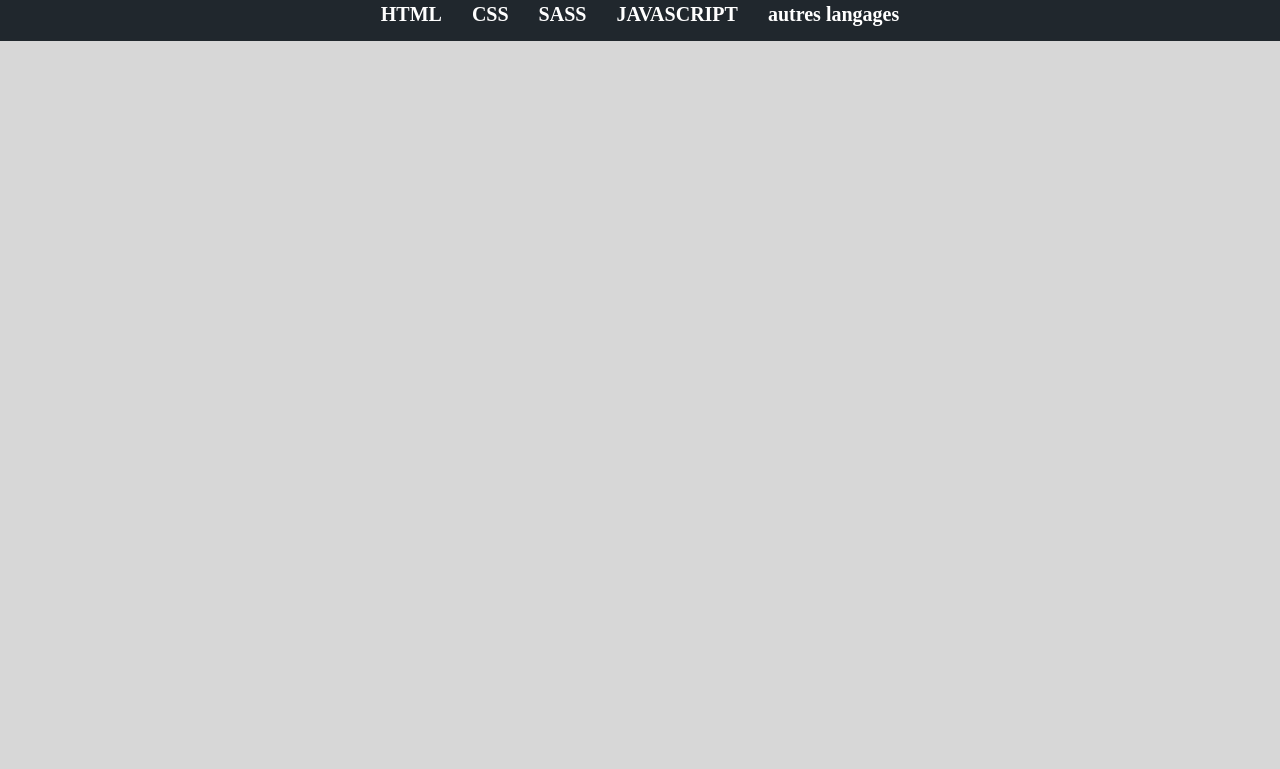
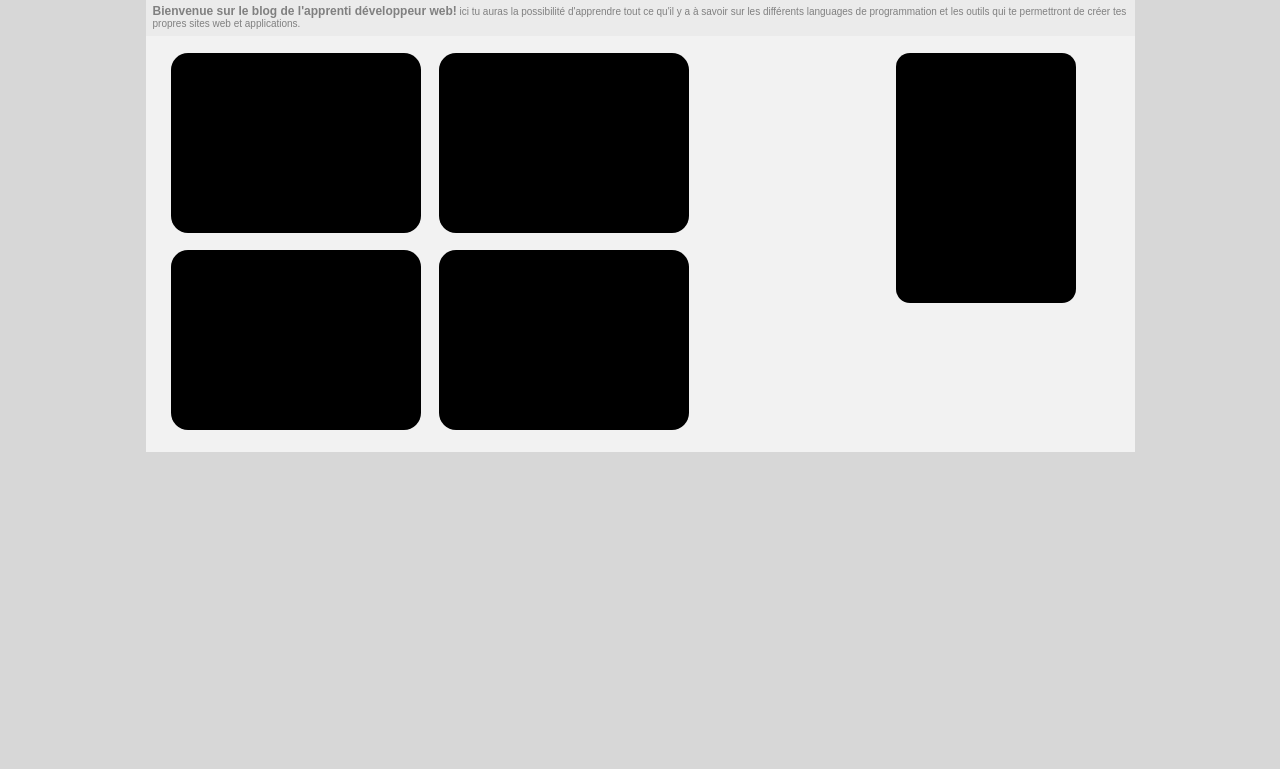
Before and after one commit to spykill67/blog, a plain HTML site: page index.html in a window 1280 px wide. Shown: the part 104-873 px from the top of the page. Drawn offline with Linux system fonts and the light colour scheme.

Commit message:
production partiel de la section last articles

```diff
--- /dev/null
+++ b/fichier_sass/body_part/_aside.scss
@@ -0,0 +1,9 @@
+
+
+.profil_decript{
+    background-color: black;
+    width: 180px;
+    border-radius: 14px;
+    height: 250px;
+    margin-left: 207px;
+}
--- a/fichier_sass/body_part/_body.scss
+++ b/fichier_sass/body_part/_body.scss
@@ -0,0 +1,3 @@
+body{
+    width: 100%;
+}
--- a/fichier_sass/body_part/_header.scss
+++ b/fichier_sass/body_part/_header.scss
@@ -1,13 +1,12 @@
 header{
     width: 100%;
-    position: relative;
+    position: fixed;
+    top: 0;
     h1{
         width: 100%;
-        top:0;
-        padding-top: 25px;
-        padding-bottom: 25px;
+        padding-top: 12px;
+        padding-bottom: 12px;
         font-size: 35px;
-        position: fixed;
         text-align: center;
         background-color: $couleur_primaire;
         color: white;
@@ -15,9 +14,12 @@ header{
     }
 }
 
+.contain_title{
+    width: 100%;
+}
+
 nav{
     width: 100%;
-    margin-top: 92px;
     background-color: $font_nav;
     ul{
         width: fit-content;
@@ -28,11 +30,11 @@ nav{
 
 nav li{
         list-style: none;
-        padding-top: 15px;
-        padding-bottom: 15px;
+        padding-top: 8px;
+        padding-bottom: 9px;
         a{
-            padding: 15px;
-            font-size: 20px;
+            padding: 10px;
+            font-size: 14px;
             font-weight: bold;
             color: white;
         }
--- a/fichier_sass/body_part/_main.scss
+++ b/fichier_sass/body_part/_main.scss
@@ -1,6 +1,23 @@
 main{
     width: 100%;
-    margin:auto;
+    padding-top: 101px;
     height:1500px;
     background-color: $font_body;
+    .descript_blog{
+        width: 975px;
+        padding: 7px;
+        font-size: 10px;
+        font-family: Arial,Helvetica Neue,Helvetica,sans-serif;
+        margin: auto;
+        background-color: $font_description;
+    }
+
+    .text_descript{
+        color:grey;
+    }
+
+    .bold_ponct{
+        font-size: 12px;
+        font-weight: bold;
+    }
 }
--- /dev/null
+++ b/fichier_sass/body_part/_section.scss
@@ -0,0 +1,38 @@
+
+
+
+.contain_section{
+    width: 975px;
+    padding: 17px 7px 5px 7px;
+    margin: auto;
+    background-color: $font_main;
+}
+
+/* cette partie de code représente la première section de la page index
+   soit les dernier articles sorties  */
+
+section{
+    width: 975px;
+    margin-left: 7px;
+    margin-right: 7px;
+    margin: auto;
+    .groupe_article1, .groupe_article2{
+        width: 250px;
+    }
+    .groupe_article1{
+        margin-right: 18px;
+        margin-left: 18px;
+    }
+}
+
+.last_article{
+    display: flex;
+}
+
+.box_article{
+    width: 250px;
+    height: 180px;
+    margin-bottom: 17px;
+    border-radius: 17px;
+    background-color: black;
+}
--- a/index.html
+++ b/index.html
@@ -4,7 +4,7 @@
         <meta charset="UTF-8">
         <meta name="viewport" content="width=device-width, initial-scale=1.0">
         <link rel="stylesheet" href="style.css" />
-        <title>Le blog de l'apprentie développeur - développement web -
+        <title>Le blog de l'apprenti développeur - développement web -
             programmation informatique - les métiers du numérique.
         </title>
         <meta name="description" content="">
@@ -12,7 +12,7 @@
     <body>
         <!-- l'en-tête de page -->
         <header>
-            <h1>Le blog de l'apprentie développeur</h1>
+                <h1>Le blog de l'apprenti développeur</h1>
             <nav>
                 <ul>
                     <li ><a class="nav_animation" href="#HTML">HTML</a></li>
@@ -26,12 +26,23 @@
         <!-- corps de la page -->
         <main>
             <!-- description du blog -->
-            <div>
-
+            <div class="descript_blog">
+                <p class="text_descript"><span class="bold_ponct">Bienvenue sur le blog de l'apprenti développeur web!</span>
+                ici tu auras la possibilité d'apprendre tout ce qu'il y a à savoir sur les différents languages
+                de programmation et les outils qui te permettront de créer tes propres sites web et applications.</p>
             </div>
+            <div class="contain_section">
                 <!-- les derniers articles -->
-            <section>
-
+                <section class="last_article">
+                    <div class="groupe_article1">
+                        <div class="article_1 box_article"></div>
+                        <div class="article_2 box_article"></div>
+                    </div>
+                    <div class="groupe_article2">
+                        <div class="article_3 box_article"></div>
+                        <div class="article_4 box_article"></div>
+                    </div>
+                    <aside class="profil_decript"></aside>
                 </section>
                 <!-- les articles plus anciens -->
                 <section>
@@ -41,6 +52,7 @@
                 <section>
 
                 </section>
+            </div>
         </main>
         <!-- pied de page -->
         <footer>
--- a/style.scss
+++ b/style.scss
@@ -4,5 +4,7 @@
 
 @import 'fichier_sass/body_part/header';
 @import 'fichier_sass/body_part/main';
+@import 'fichier_sass/body_part/section';
+@import 'fichier_sass/body_part/aside';
 
 @import 'fichier_sass/component/animation';
```
Also changed, not shown: style.css, 1 other file. Lines whose indentation alone changed are shown as unchanged.
